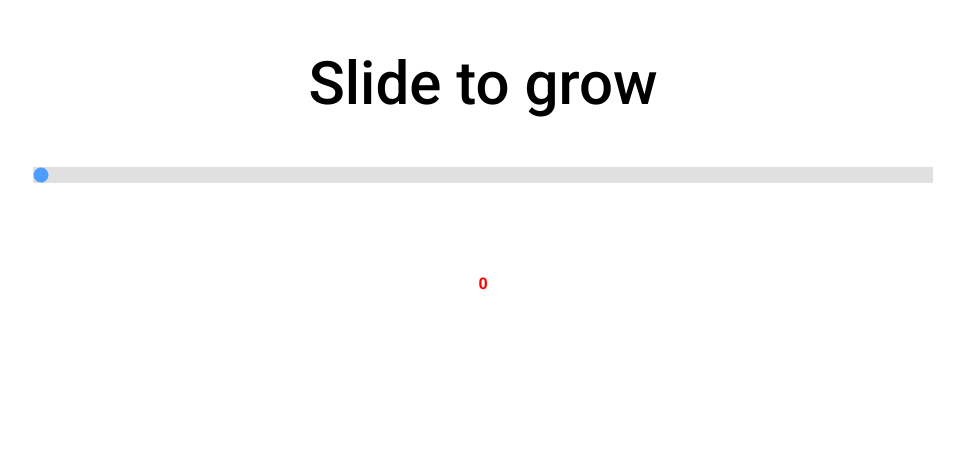
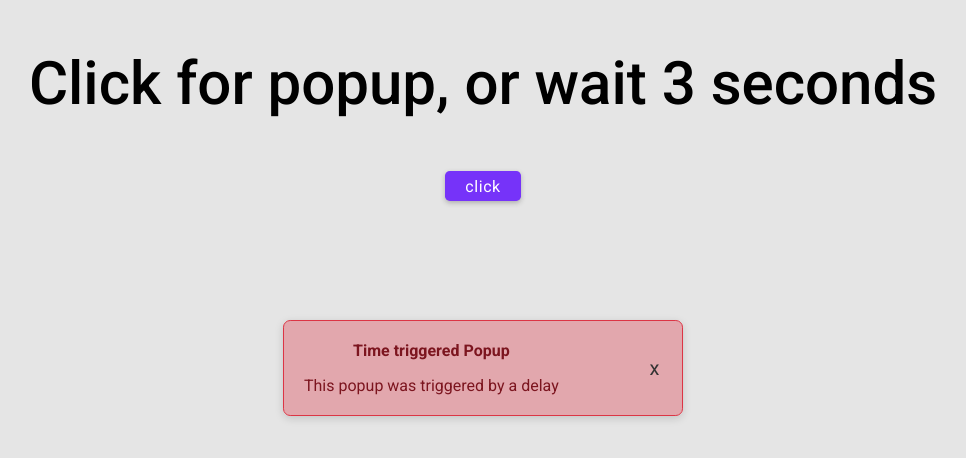
Before and after one commit to Casyvina/30-web_apps, a React (Create React App) app in the folder project-sandbox/: page / in a window 1280 px wide. Shown: the top 458 px of the page, without its empty margins (157-1123 px from the left). Built offline with nearby package versions, Linux system fonts and the light colour scheme.

Commit message:
10 and 11 projects

```diff
--- a/project-sandbox/src/App.js
+++ b/project-sandbox/src/App.js
@@ -5,9 +5,11 @@ import './App.css';
 // import EsignatureApp from './projects/01-e-signature-app/EsignatureApp';
 // import TestimonialsApp from './projects/04-testimonials-app/TestimonialsApp';
 // import TemperatureControllerApp from './projects/06-temperature-controller/TemperatureControllerApp';
-import LightAndDarkMode from './projects/07-light-and-dark-mode/LightAndDarkMode';
-import SLideToUnlock from './projects/08-slide-to-unlock/SLideToUnlock';
-import SliderApp from './projects/09-slider/SliderApp';
+// import LightAndDarkMode from './projects/07-light-and-dark-mode/LightAndDarkMode';
+// import SLideToUnlock from './projects/08-slide-to-unlock/SLideToUnlock';
+// import SliderApp from './projects/09-slider/SliderApp';
+import HiddenSearchBarApp from './projects/10-hidden-search-bar/HiddenSearchBarApp';
+import { PopupApp } from './projects/11-magic-popup/PopupApp';
 
 function App() {
   return (
@@ -21,7 +23,9 @@ function App() {
       {/* <TemperatureControllerApp /> */}
       {/* <LightAndDarkMode /> */}
       {/* <SLideToUnlock /> */}
-      <SliderApp />
+      {/* <SliderApp /> */}
+      {/* <HiddenSearchBarApp /> */}
+      <PopupApp />
     </div>
   );
 }
--- /dev/null
+++ b/project-sandbox/src/projects/10-hidden-search-bar/HiddenSearchBarApp.jsx
@@ -0,0 +1,86 @@
+import React, { useState, useEffect, useRef } from 'react'
+import { BsSearch } from 'react-icons/bs'
+
+const HiddenSearchBarApp = () => {
+    const [uiProps, setUiProps] = useState({
+        bg: "purple",
+        shadow: "",
+        transition: "all .3s ease",
+        opacity: 0,
+        showSearchIcon: true,
+        showSearchBar: false,
+        borderBottomColor: "#fff"
+    })
+    let body = document.body.style;
+    let inputStyle = {
+        margin: "10vh 25vw",
+        width: "20vh",
+        height: "30px",
+        padding: "1rem .3rem",
+        border: "none",
+        outline: "none",
+        background: "transparent",
+        borderBottom: `1px solid ${uiProps.borderBottomColor}`,
+        fontSize: "1.3rem",
+        color: "#eee",
+        boxShadow: "0px 55px 60px -15x rgba(0,0,0,.75)",
+        opacity: uiProps.opacity,
+        transition: "all .3s ease"
+    }
+
+    let bsSearchStyle = {
+        color: "#fff",
+        fontSize: 50,
+        cursor: "pointer",
+        position: "absolute",
+        top: 20,
+        right: 20,
+    };
+    const inputEl = useRef(null);
+    useEffect(() => {
+        body.background = uiProps.bg;
+        body.boxShadow = uiProps.shadow;
+        body.transition = uiProps.transition;
+        uiProps.showSearchBar && inputEl.current.focus();
+    }, [uiProps.shadow], [uiProps.showSearchBar])
+
+    const showSearch = () => {
+        setUiProps({
+            opacity: 1,
+            showSearchIcon: false,
+            showSearchBar: true,
+        });
+    }
+
+    const handleSearchFocus = () => {
+        setUiProps({
+            shadow: "inset 0 -60vh 30vw 200px rgba(0,0,0,.8)",
+            borderBottomColor: "green"
+        })
+    }
+
+    const handleSearchBlur = () => {
+        setUiProps({
+            shadow: "none",
+            opacity: 0,
+            borderBottomColor: "#fff",
+            showSearchIcon: true,
+        })
+    }
+
+
+    return (
+        <div className="container" style={{ height: "100vh" }
+        }>
+            {uiProps.showSearchIcon ?
+                (<BsSearch style={bsSearchStyle} onClick={showSearch} />
+
+                ) : (
+
+                    <input type="text" placeholder='Search' style={inputStyle} onFocus={handleSearchFocus} onBlur={handleSearchBlur} ref={inputEl} />
+                )}
+        </div >
+    )
+}
+
+export default HiddenSearchBarApp
--- /dev/null
+++ b/project-sandbox/src/projects/11-magic-popup/PopupApp.jsx
@@ -0,0 +1,55 @@
+import React, { useState, useEffect } from 'react'
+import { Popup } from '../components/Popup.components'
+import Title from '../components/Title'
+import Button from '../components/Button'
+
+
+export const PopupApp = () => {
+
+    const [trigger, setTrigger] = useState(false);
+    const [timeTrigger, setTimeTrigger] = useState(false);
+    const [timeWarningTrigger, setTimeWarningTrigger] = useState(false);
+
+    const triggerPopup = () => {
+        console.log("trigger popup")
+        setTrigger(!trigger)
+    }
+
+    useEffect(() => {
+        setTimeout(() => {
+            setTimeTrigger(true)
+        }, 3000)
+
+        setTimeout(() => {
+            setTimeWarningTrigger(true)
+        }, 8000)
+
+    }, [])
+    return (
+        <div className='text-center'>
+            <Title text={"Click for popup, or wait 3 seconds"} />
+            <Button btnClass={"btn-primary"} onClick={triggerPopup} />
+            <Popup
+                type={"alert-info"}
+                title={"Triggered Popup"}
+                text={"This popup was triggered by a button"}
+                handleClose={setTrigger}
+                trigger={trigger}
+            />
+            <Popup
+                type={"alert-danger"}
+                title={"Time triggered Popup"}
+                text={"This popup was triggered by a delay"}
+                handleClose={setTimeTrigger}
+                trigger={timeTrigger}
+            />
+            <Popup
+                type={"alert-warning"}
+                title={"Time triggered Popup"}
+                text={"This popup was triggered by a delay"}
+                handleClose={setTimeWarningTrigger}
+                trigger={timeWarningTrigger}
+            />
+        </div>
+    )
+}
--- /dev/null
+++ b/project-sandbox/src/projects/components/Popup.components.jsx
@@ -0,0 +1,33 @@
+import React from 'react'
+import Button from './Button'
+
+export const Popup = ({ type, title, text, handleClose, trigger }) => {
+    const popupContainer = {
+        position: "absolute",
+        top: "0",
+        height: "100vh",
+        width: "100vw",
+        background: "rgba(0, 0, 0, 0.1)",
+        zIndex: "-1"
+    }
+
+    const popupStyle = {
+        position: "relative",
+        margin: "40vh auto",
+        zIndex: "1",
+    }
+    return (
+        trigger &&
+        (<div style={popupContainer}>
+            <div className={`${type}`} style={popupStyle}>
+                <div className="alert-close">
+                    <div className="d-flex flex-column">
+                        <h4 className="mb-1">{title && title}</h4>
+                        <p>{text && text}</p>
+                    </div>
+                    <Button btnClass={"btn-close"} text='x' onClick={() => handleClose(false)} />
+                </div>
+            </div>
+        </div>)
+    )
+}
```
